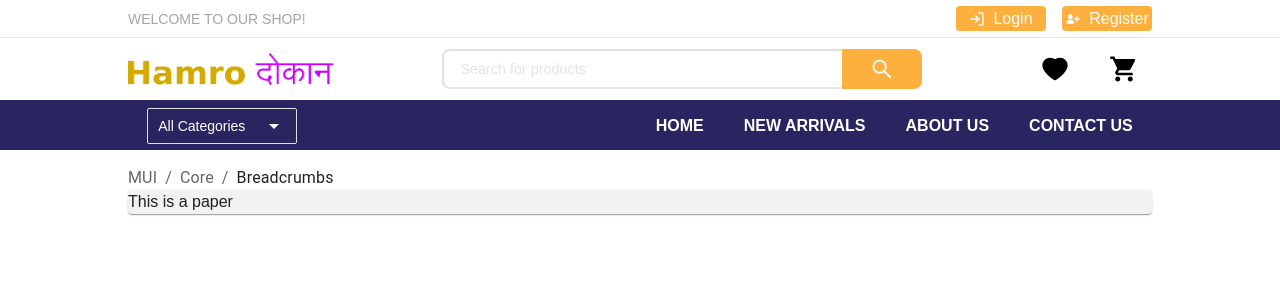
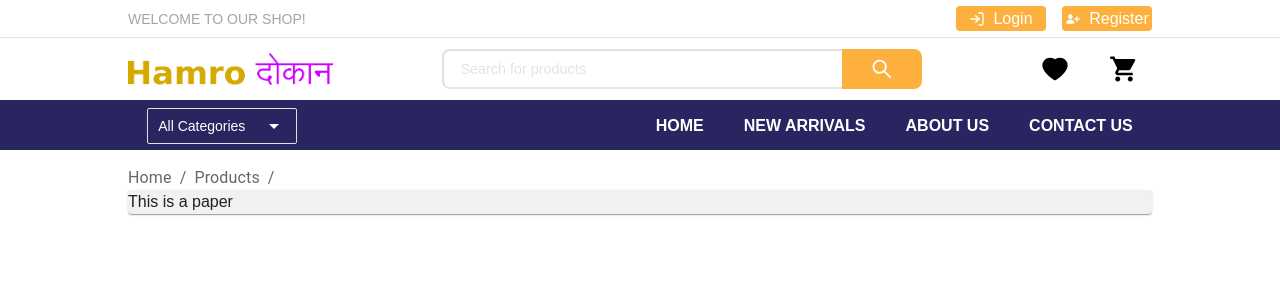
Before and after one commit to imprasanna/e-commerce, a React (Create React App) app in the folder client/: page /products/1 in a window 1280 px wide. Shown: the top 300 px of the page. Built offline with nearby package versions, Linux system fonts and the light colour scheme; a web font is replaced by a local one.

Commit message:
Bread crumb added in product detail page

```diff
--- a/client/src/pages/ProductDetail.js
+++ b/client/src/pages/ProductDetail.js
@@ -19,16 +19,12 @@ const ProductDetail = () => {
       <div className="w-[80%] ml-auto mr-auto mt-4 mb-4">
         <Breadcrumbs aria-label="breadcrumb">
           <Link underline="hover" color="inherit" href="/">
-            MUI
+            Home
           </Link>
-          <Link
-            underline="hover"
-            color="inherit"
-            href="/material-ui/getting-started/installation/"
-          >
-            Core
+          <Link underline="hover" color="inherit" href="/products">
+            Products
           </Link>
-          <Typography color="text.primary">Breadcrumbs</Typography>
+          <Typography color="text.primary">{product}</Typography>
         </Breadcrumbs>
         <Paper sx={{ background: "#f1f1f1" }} elevation={1}>
           This is a paper
```
